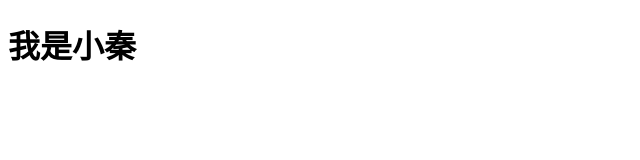
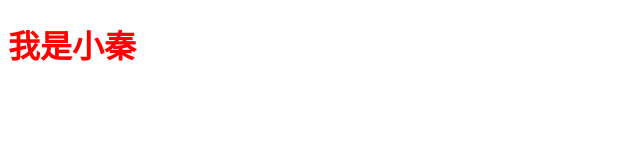
Before and after one commit to 852732384/-, a plain HTML site: page project/index.html in a window 1280 px wide. Shown: the whole page, without its empty margins (0-640 px from the left). Drawn offline with Linux system fonts and the light colour scheme.

Commit message:
增加css

```diff
--- /dev/null
+++ b/project/css/index.css
@@ -0,0 +1,3 @@
+h1 {
+  color: red;
+}
--- a/project/index.html
+++ b/project/index.html
@@ -4,6 +4,7 @@
     <meta charset="UTF-8" />
     <meta name="viewport" content="width=device-width, initial-scale=1.0" />
     <title>首页</title>
+    <link rel="stylesheet" href="./css/index.css" />
   </head>
   <body>
     <h1>我是小秦</h1>
```
